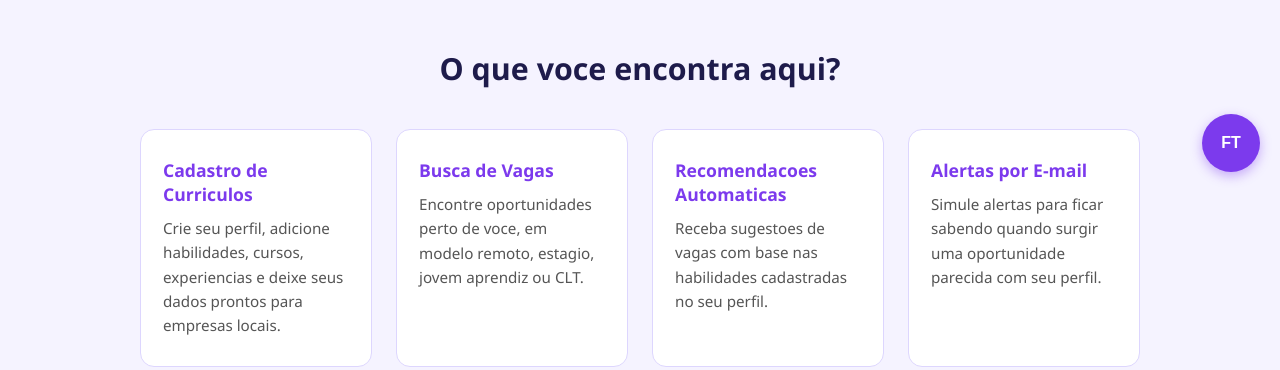
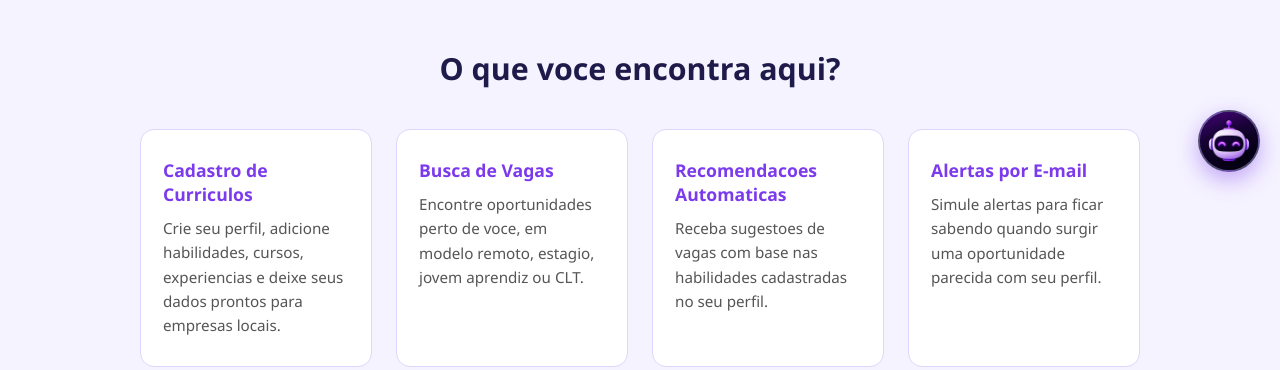
Before and after one commit to victor-hugor-log/Projeto-Final, a plain HTML site: page index.html in a window 1280 px wide. Shown: the part 608-978 px from the top of the page. Drawn offline with Linux system fonts and the light colour scheme.

Commit message:
adição de icons geral

```diff
--- a/css/style.css
+++ b/css/style.css
@@ -64,7 +64,7 @@ nav a:hover {
 .hero {
   background:
     linear-gradient(90deg, rgba(30, 27, 75, 0.98) 0%, rgba(30, 27, 75, 0.88) 38%, rgba(76, 29, 149, 0.44) 62%, rgba(76, 29, 149, 0.08) 100%),
-    url("../assets/Hero\ Favela\ Tech.png") center right / cover no-repeat;
+    url("../assets/img/hero-favela-tech.png") center right / cover no-repeat;
   color: white;
   text-align: left;
   padding: 110px 8%;
@@ -242,25 +242,32 @@ nav a:hover {
   position: fixed;
   bottom: 20px;
   right: 20px;
-  background-color: #7c3aed;
+  background: radial-gradient(circle at 35% 25%, #5b21b6, #1e1b4b 72%);
   color: white;
-  border: none;
+  border: 2px solid rgba(255, 255, 255, 0.22);
   border-radius: 50%;
-  width: 58px;
-  height: 58px;
-  font-size: 16px;
-  font-weight: 800;
+  width: 62px;
+  height: 62px;
+  padding: 0;
   cursor: pointer;
-  box-shadow: 0 4px 12px rgba(124, 58, 237, 0.4);
+  box-shadow: 0 8px 22px rgba(124, 58, 237, 0.42);
   display: flex;
   align-items: center;
   justify-content: center;
+  overflow: hidden;
   transition: 0.2s;
 }
 
 .chatbot-button:hover {
-  background-color: #6d28d9;
+  background: radial-gradient(circle at 35% 25%, #7c3aed, #2e1065 72%);
   transform: scale(1.08);
+}
+
+.chatbot-icon {
+  width: 100%;
+  height: 100%;
+  display: block;
+  object-fit: cover;
 }
 
 .chatbot-window {
--- a/index.html
+++ b/index.html
@@ -5,6 +5,9 @@
   <meta name="viewport" content="width=device-width, initial-scale=1.0">
   <title>Portal de Oportunidades | Favela Tech</title>
   <link rel="shortcut icon" href="html/IMG/favicon.ico" type="image/x-icon">
+  <link rel="icon" type="image/png" sizes="32x32" href="assets/img/favicon-32.png">
+  <link rel="icon" type="image/png" sizes="64x64" href="assets/img/favicon-64.png">
+  <link rel="apple-touch-icon" sizes="180x180" href="assets/img/apple-touch-icon.png">
   <link rel="stylesheet" href="css/style.css">
 </head>
 <body>
@@ -80,7 +83,9 @@
     </section>
   </main>
 
-  <button class="chatbot-button" aria-label="Abrir assistente virtual">FT</button>
+  <button class="chatbot-button" aria-label="Abrir assistente virtual">
+    <img class="chatbot-icon" src="assets/img/chatbot-robo.png" alt="" aria-hidden="true">
+  </button>
   <div class="chatbot-window" aria-live="polite">
     <div class="chatbot-header">
       <span>Assistente Favela Tech</span>
```
Also changed, not shown: ajudar.html (+6 -1 lines), contato.html (+6 -1 lines), login.html (+6 -1 lines), sobre.html (+6 -1 lines), vagas.html (+6 -1 lines), assets/img/apple-touch-icon.png (added), assets/img/chatbot-robo.png (added), assets/img/favela-tech-logo.png (added), assets/img/favicon-32.png (added), assets/img/favicon-64.png (added), html/IMG/favicon.ico, 2 other files.
